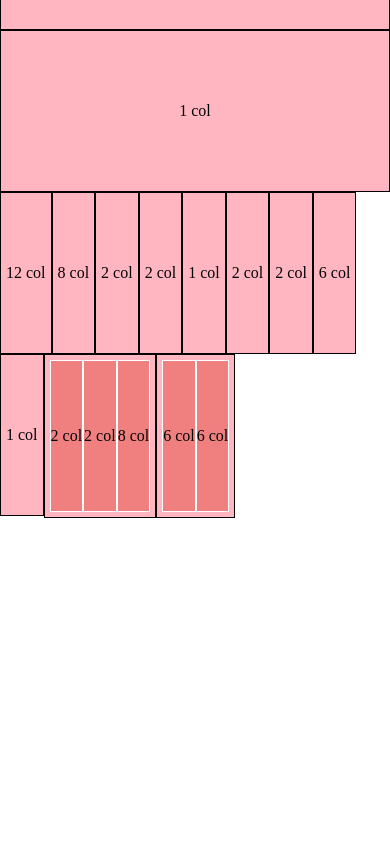
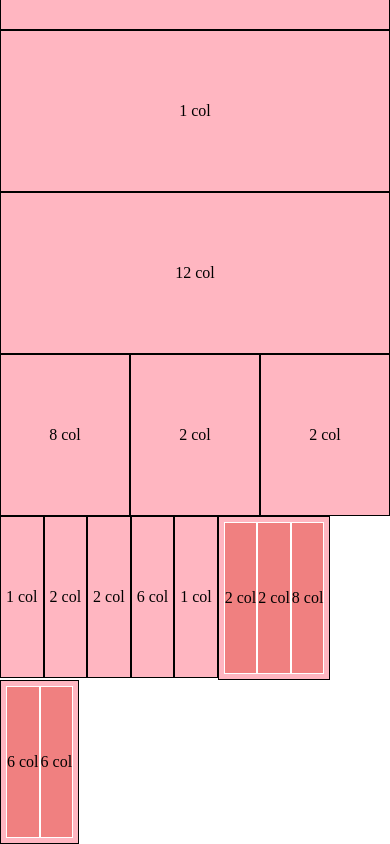
Before and after one commit to ElenaLj/html-css-12bool, a plain HTML site: page index.html in a window 390 px wide. Shown: the part 1752-2596 px from the top of the page. Before the commit the page ends 2270 px from the top, so only its background shows below. Drawn offline with Linux system fonts and the light colour scheme.

Commit message:
second and third row responsive

```diff
--- a/index.html
+++ b/index.html
@@ -62,21 +62,21 @@
             <!-- /1st row -->
 
             <!-- 2nd row -->
-            <div class="col-lg-12">
+            <div class="col-xs-12">
                 <div class="box">12 col</div>
             </div>
             <!-- /2nd row -->
 
             <!-- 3rd row -->
-            <div class="col-lg-8">
+            <div class="col-xs-4 col-lg-8">
                 <div class="box">8 col</div>
             </div>
 
-            <div class="col-lg-2">
+            <div class="col-xs-4 col-lg-2">
                 <div class="box">2 col</div>
             </div>
 
-            <div class="col-lg-2">
+            <div class="col-xs-4 col-lg-2">
                 <div class="box">2 col</div>
             </div>
             <!-- /3rd row -->
```
